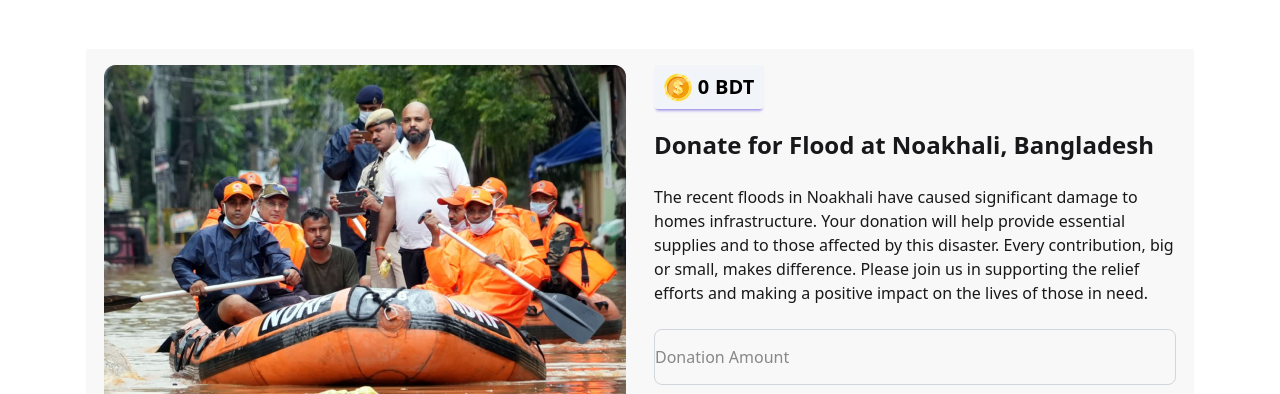
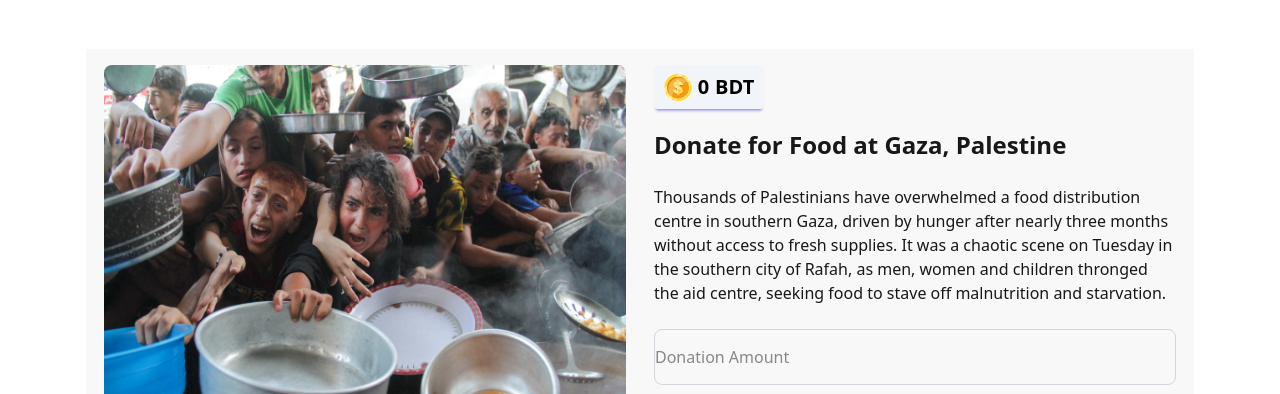
Before and after one commit to selim2066/DonatePalestine, a plain HTML site: page index.html in a window 1280 px wide. Shown: the part 283-677 px from the top of the page. Drawn offline with nearby package versions, Linux system fonts and the light colour scheme.

Commit message:
little update

```diff
--- a/index.html
+++ b/index.html
@@ -42,7 +42,8 @@
         <div class="hero bg-base-200 ">
             <div class="hero-content flex-col lg:flex-row items-stretch gap-7">
                 <!-- img -->
-                <img src="assets/noakhali.png" class="h-[389px] w-[522px]" />
+                <!-- <img src="assets/noakhali.png" class="h-[389px] w-[522px]" /> -->
+                <img src="assets/food hunger child gaza.avif" class="h-[389px] w-[522px] rounded-lg" />
 
                 <!-- content -->
                 <div class="h-[389px] w-[522px]">
@@ -52,13 +53,13 @@
                                 src="assets/coin.png" alt="">
                             <h3 id="totalDonation">0</h3>BDT
                         </button>
-                        <h1 class="text-2xl font-bold w-[512px]">Donate for Flood at Noakhali, Bangladesh</h1>
+                        <h1 class="text-2xl font-bold w-[512px]">Donate for Food at Gaza, Palestine</h1>
                         <p class="py-6 w-[522px]">
-                            The recent floods in Noakhali have caused significant damage to homes infrastructure. Your
-                            donation will help provide essential supplies and to those affected by this disaster. Every
-                            contribution, big or small, makes difference. Please join us in supporting the relief
-                            efforts
-                            and making a positive impact on the lives of those in need.
+                            Thousands of Palestinians have overwhelmed a food distribution centre in southern Gaza,
+                            driven by hunger after nearly three months without access to fresh supplies.
+
+                            It was a chaotic scene on Tuesday in the southern city of Rafah, as men, women and children
+                            thronged the aid centre, seeking food to stave off malnutrition and starvation.
                         </p>
                     </div>
                     <!-- fieldset -->
@@ -81,7 +82,7 @@
 
         <!-- second -->
 
-         <div class="hero bg-base-200 ">
+        <div class="hero bg-base-200 ">
             <div class="hero-content flex-col lg:flex-row items-stretch gap-7">
                 <!-- img -->
                 <img src="assets/feni.png" class="h-[389px] w-[522px]" />
@@ -96,7 +97,12 @@
                         </button>
                         <h1 class="text-2xl font-bold w-[512px]">Donate for Flood Relief in Feni,Bangladesh</h1>
                         <p class="py-6 w-[522px]">
-                            The recent floods in Feni have devastated local communities, leading to severe disruption and loss. Your generous donation will help provide immediate aid, including food, clean water, and medical supplies, to those affected by this calamity. Together, we can offer crucial support and help rebuild lives in the aftermath of this disaster. Every contribution counts towards making a real difference. Please consider donating today to assist those in urgent need.
+                            The recent floods in Feni have devastated local communities, leading to severe disruption
+                            and loss. Your generous donation will help provide immediate aid, including food, clean
+                            water, and medical supplies, to those affected by this calamity. Together, we can offer
+                            crucial support and help rebuild lives in the aftermath of this disaster. Every contribution
+                            counts towards making a real difference. Please consider donating today to assist those in
+                            urgent need.
                         </p>
                     </div>
                     <!-- fieldset -->
@@ -131,7 +137,7 @@
 <!-- script -->
 <!-- parseFloat -->
 <script>
-    </script>
+</script>
 <script src="js file/feature.js"></script>
 <script src="js file/calculation.js"></script>
 
```
Also changed, not shown: assets/food hunger child gaza.avif (added).
